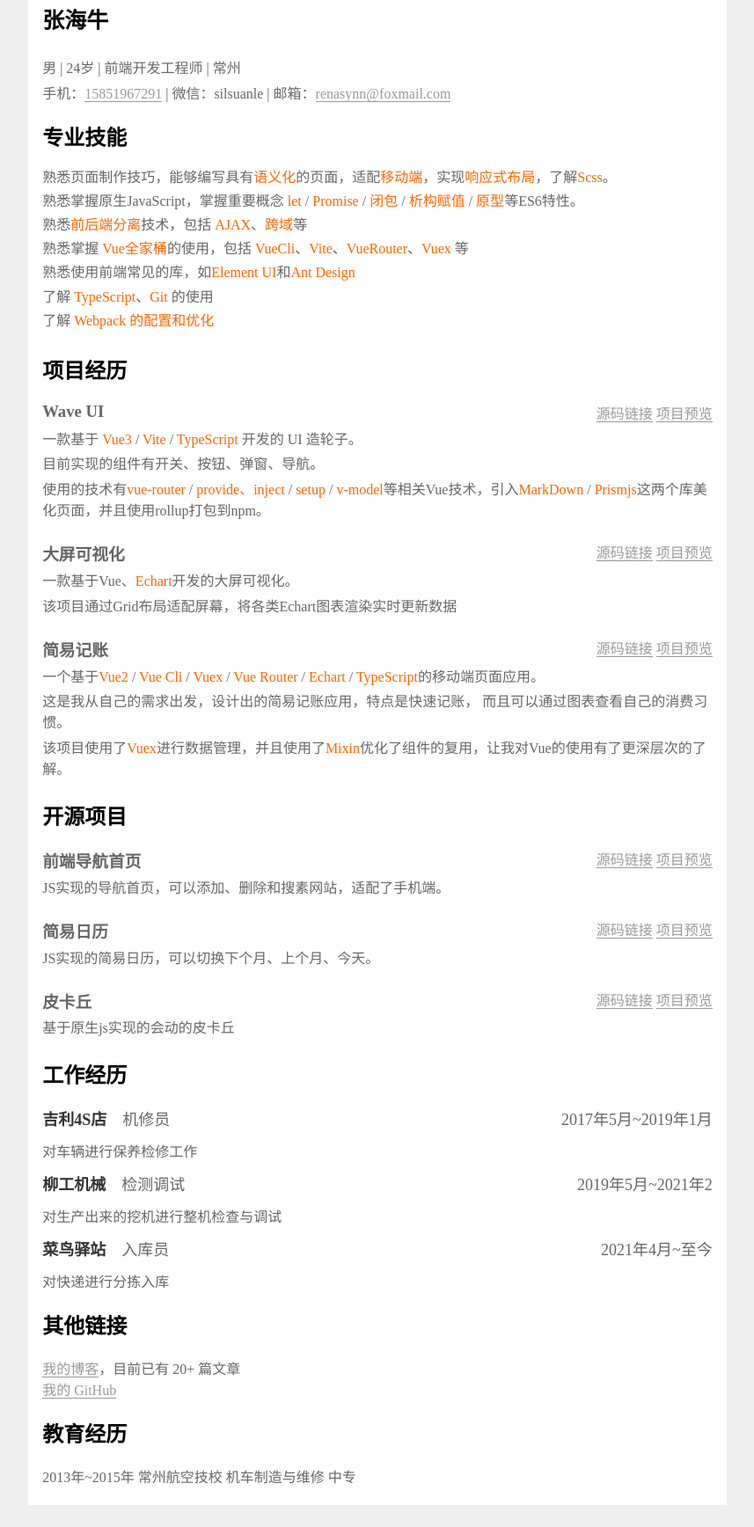
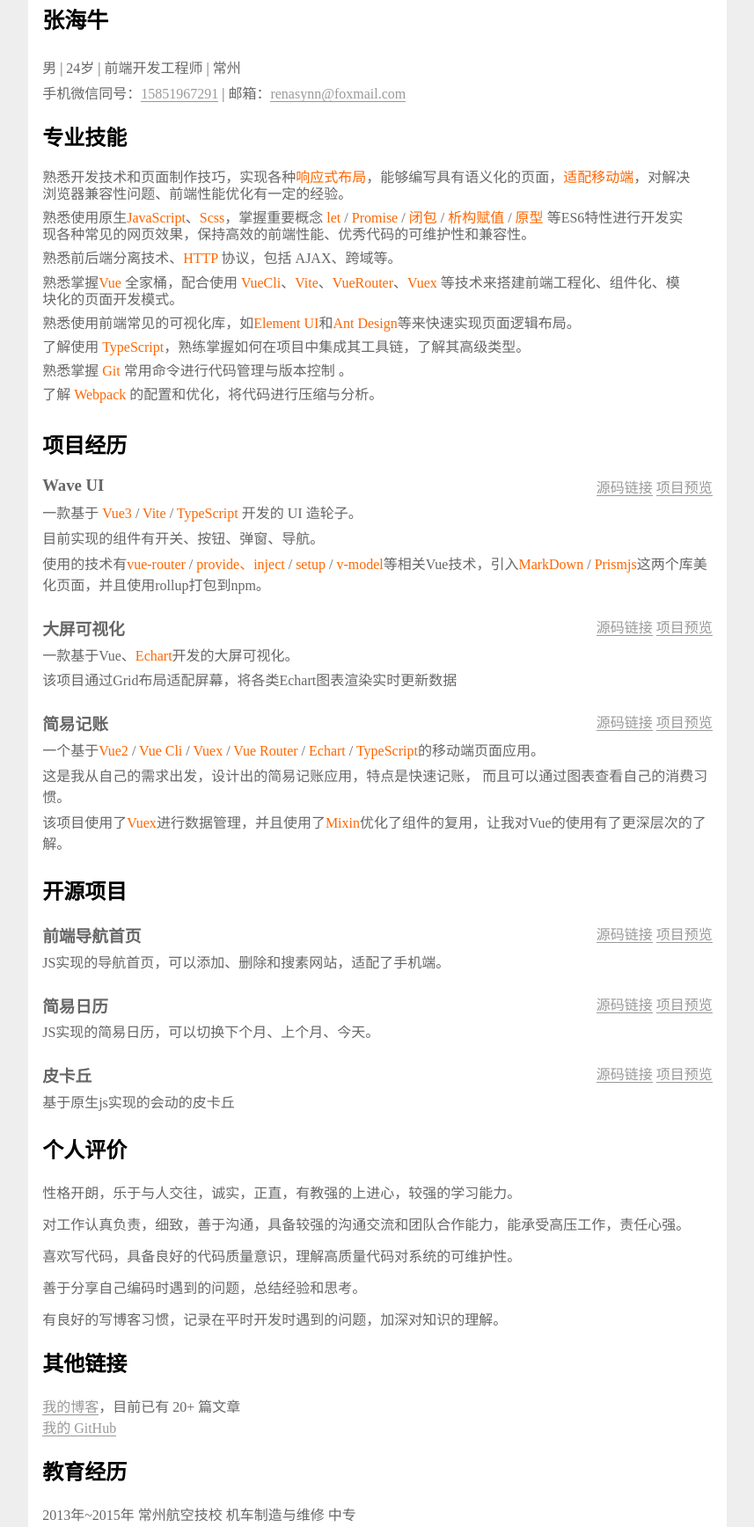
Before and after one commit to niuniu315/cv-2, a plain HTML site: page src/index.html in a window 1280 px wide. Shown: the part 33-1769 px from the top of the page at 88% size, without its empty margins (211-1068 px from the left). Drawn offline with Linux system fonts and the light colour scheme.

Commit message:
更新个人技能 添加个人评价

```diff
--- a/src/index.html
+++ b/src/index.html
@@ -275,7 +275,7 @@
   <section class="bio">
     <h1>张海牛</h1>
     <p>男 | 24岁 | 前端开发工程师 | 常州</p>
-    <p>手机：<a href="tel:15851967291">15851967291</a> | 微信：silsuanle | 邮箱：<a
+    <p>手机微信同号：<a href="tel:15851967291">15851967291</a>  | 邮箱：<a
       href="mailto:renasynn@foxmail.com">renasynn@foxmail.com</a></p>
   </section>
 
@@ -283,19 +283,14 @@
     <h2>专业技能</h2>
     <div class="wrapper">
       <ul>
-        <li>熟悉页面制作技巧，能够编写具有<strong>语义化</strong>的页面，适配<strong>移动端</strong>，实现<strong>响应式布局</strong>，了解<strong>Scss</strong>。
-        <li>熟悉掌握原生JavaScript，掌握重要概念 <strong>let</strong> / <strong>Promise</strong> / <strong>闭包</strong> /
-          <strong>析构赋值</strong> / <strong>原型</strong>等ES6特性。
-        </li>
-        <li>熟悉<strong>前后端分离</strong>技术，包括
-          <strong>AJAX</strong>、<strong>跨域</strong>等
-        </li>
-        <li>熟悉掌握 <strong>Vue全家桶</strong>的使用，包括 <strong>VueCli</strong>、<strong>Vite</strong>、<strong>VueRouter</strong>、<strong>Vuex</strong>
-          等
-        </li>
-        <li>熟悉使用前端常见的库，如<strong>Element UI</strong>和<strong>Ant Design</strong></li>
-        <li>了解 <strong>TypeScript</strong>、<strong>Git</strong> 的使用</li>
-        <li>了解 <strong>Webpack 的配置和优化</strong></li>
+        <li>熟悉开发技术和页面制作技巧，实现各种<strong>响应式布局</strong>，能够编写具有语义化的页面，<strong>适配移动端</strong>，对解决浏览器兼容性问题、前端性能优化有一定的经验。</li>
+        <li>熟悉使用原生<strong>JavaScript</strong>、<strong>Scss</strong>，掌握重要概念 <strong>let</strong>  / <strong>Promise</strong>  / <strong>闭包</strong> / <strong>析构赋值</strong>  / <strong>原型</strong> 等ES6特性进行开发实现各种常见的网页效果，保持高效的前端性能、优秀代码的可维护性和兼容性。</li>
+        <li>熟悉前后端分离技术、<strong>HTTP</strong> 协议，包括 AJAX、跨域等。</li>
+        <li>熟悉掌握<strong>Vue</strong> 全家桶，配合使用<strong> VueCli</strong>、<strong>Vite</strong>、<strong>VueRouter</strong>、<strong>Vuex</strong> 等技术来搭建前端工程化、组件化、模块化的页面开发模式。</li>
+        <li>熟悉使用前端常见的可视化库，如<strong>Element UI</strong>和<strong>Ant Design</strong>等来快速实现页面逻辑布局。</li>
+        <li>了解使用 <strong>TypeScript</strong>，熟练掌握如何在项目中集成其工具链，了解其高级类型。</li>
+        <li>熟悉掌握 <strong>Git</strong> 常用命令进行代码管理与版本控制 。</li>
+        <li>了解 <strong>Webpack</strong> 的配置和优化，将代码进行压缩与分析。</li>
       </ul>
     </div>
   </section>
@@ -420,40 +415,13 @@
 
 
   <section class="jobs">
-    <h2>工作经历</h2>
+    <h2>个人评价</h2>
     <ol>
-      <li>
-        <header>
-          <h3> 吉利4S店 </h3>
-          <h4>机修员</h4>
-          <span><time>2017年5月</time>~<time>2019年1月</time></span>
-        </header>
-        <ul>
-          <li>
-            对车辆进行保养检修工作
-          </li>
-        </ul>
-      </li>
-      <li>
-        <header>
-          <h3>柳工机械</h3>
-          <h4>检测调试</h4>
-          <span><time>2019年5月</time>~<time>2021年2</time></span>
-        </header>
-        <ul>
-          <li>对生产出来的挖机进行整机检查与调试</li>
-        </ul>
-      </li>
-      <li>
-        <header>
-          <h3>菜鸟驿站</h3>
-          <h4>入库员</h4>
-          <span><time>2021年4月</time>~<time>至今</time></span>
-        </header>
-        <ul>
-          <li>对快递进行分拣入库</li>
-        </ul>
-      </li>
+      <li>性格开朗，乐于与人交往，诚实，正直，有教强的上进心，较强的学习能力。</li>
+      <li>对工作认真负责，细致，善于沟通，具备较强的沟通交流和团队合作能力，能承受高压工作，责任心强。</li>
+      <li>喜欢写代码，具备良好的代码质量意识，理解高质量代码对系统的可维护性。</li>
+      <li>善于分享自己编码时遇到的问题，总结经验和思考。</li>
+      <li>有良好的写博客习惯，记录在平时开发时遇到的问题，加深对知识的理解。</li>
     </ol>
   </section>
 
```
